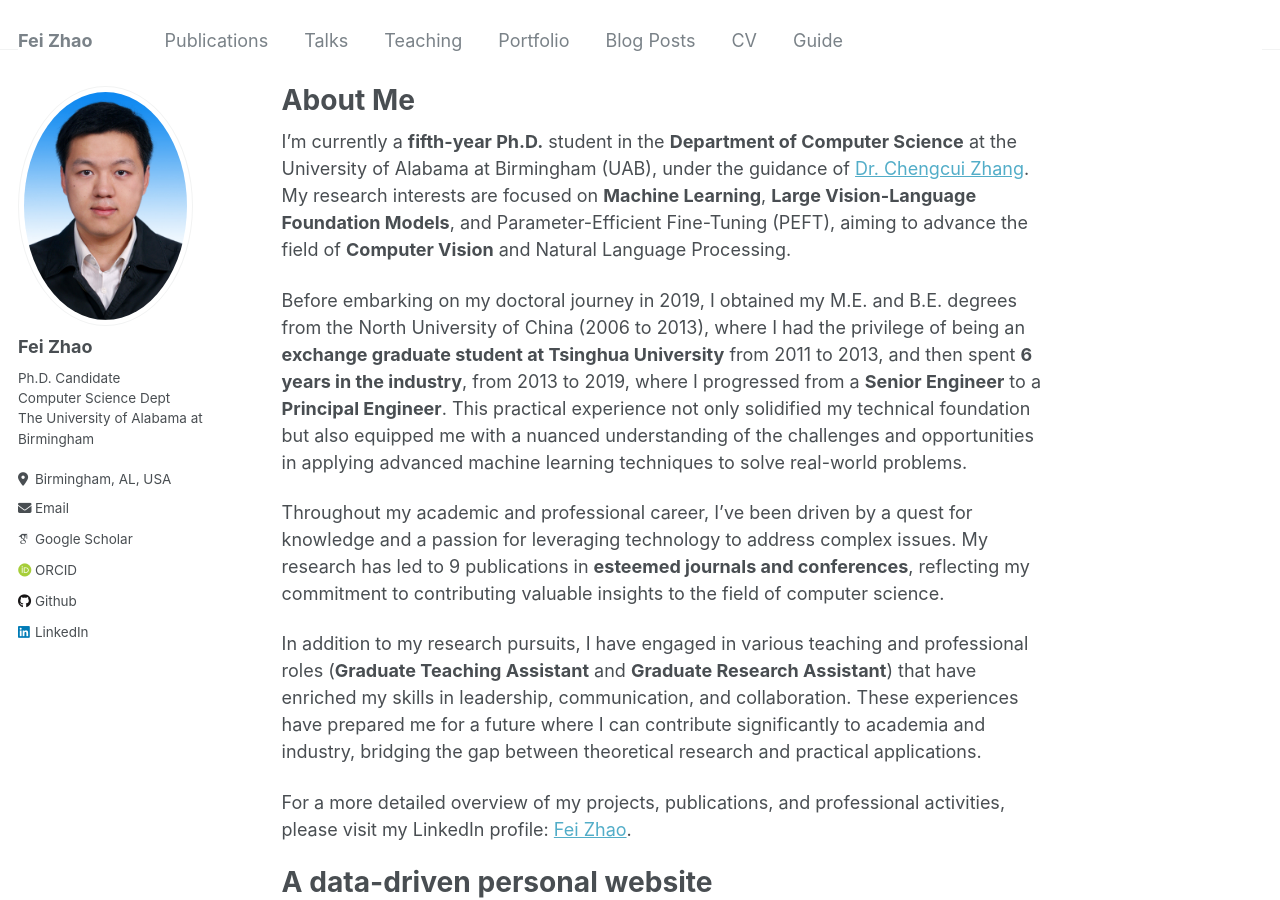
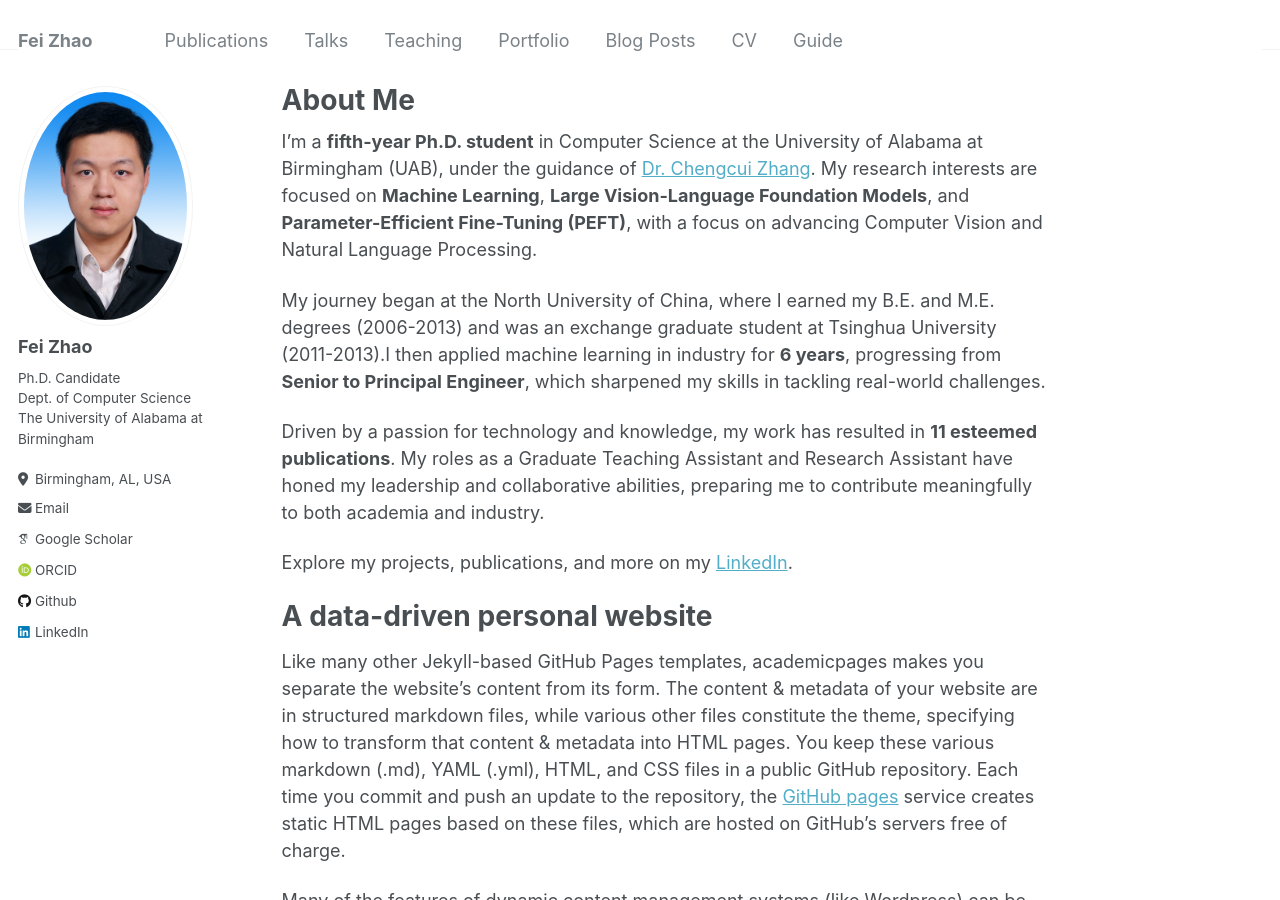
Before and after one commit to feizhao19/feizhao19.github.io, a Jekyll site: the page built from _pages/about.md, in a window 1280 px wide and 900 px high. Built offline with Jekyll 4.4.1, drawn with Linux system fonts in a browser that asks for light colours; some web fonts are replaced.

Commit message:
Updated About Me to be concise

```diff
--- a/_config.yml
+++ b/_config.yml
@@ -24,7 +24,7 @@ author:
   avatar           : "Fei_Zhao.jpg"
   name             : "Fei Zhao"
   pronouns         : # example: "she/her"
-  bio              : "Ph.D. Candidate<br>Computer Science Dept<br>The University of Alabama at Birmingham"
+  bio              : "Ph.D. Candidate<br>Dept. of Computer Science<br>The University of Alabama at Birmingham"
   location         : "Birmingham, AL, USA"
   # employer         : "The University of Alabama at Birmingham"
   uri              : # URL
--- a/_pages/about.md
+++ b/_pages/about.md
@@ -7,15 +7,13 @@ redirect_from:
   - /about.html
 ---
 
-I'm currently a **fifth-year Ph.D.** student in the **Department of Computer Science** at the University of Alabama at Birmingham (UAB), under the guidance of [Dr. Chengcui Zhang](https://sites.uab.edu/czhang02/). My research interests are focused on **Machine Learning**, **Large Vision-Language Foundation Models**, and Parameter-Efficient Fine-Tuning (PEFT), aiming to advance the field of **Computer Vision** and Natural Language Processing.
+I'm a **fifth-year Ph.D. student** in Computer Science at the University of Alabama at Birmingham (UAB), under the guidance of [Dr. Chengcui Zhang](https://sites.uab.edu/czhang02/). My research interests are focused on **Machine Learning**, **Large Vision-Language Foundation Models**, and **Parameter-Efficient Fine-Tuning (PEFT)**, with a focus on advancing Computer Vision and Natural Language Processing.
 
-Before embarking on my doctoral journey in 2019, I obtained my M.E. and B.E. degrees from the North University of China (2006 to 2013), where I had the privilege of being an **exchange graduate student at Tsinghua University** from 2011 to 2013, and then spent **6 years in the industry**, from 2013 to 2019, where I progressed from a **Senior Engineer** to a **Principal Engineer**. This practical experience not only solidified my technical foundation but also equipped me with a nuanced understanding of the challenges and opportunities in applying advanced machine learning techniques to solve real-world problems.
+My journey began at the North University of China, where I earned my B.E. and M.E. degrees (2006-2013) and was an exchange graduate student at Tsinghua University (2011-2013).I then applied machine learning in industry for **6 years**, progressing from **Senior to Principal Engineer**, which sharpened my skills in tackling real-world challenges.
 
-Throughout my academic and professional career, I've been driven by a quest for knowledge and a passion for leveraging technology to address complex issues. My research has led to 9 publications in **esteemed journals and conferences**, reflecting my commitment to contributing valuable insights to the field of computer science.
+Driven by a passion for technology and knowledge, my work has resulted in **11 esteemed publications**. My roles as a Graduate Teaching Assistant and Research Assistant have honed my leadership and collaborative abilities, preparing me to contribute meaningfully to both academia and industry.
 
-In addition to my research pursuits, I have engaged in various teaching and professional roles (**Graduate Teaching Assistant** and **Graduate Research Assistant**) that have enriched my skills in leadership, communication, and collaboration. These experiences have prepared me for a future where I can contribute significantly to academia and industry, bridging the gap between theoretical research and practical applications.
-
-For a more detailed overview of my projects, publications, and professional activities, please visit my LinkedIn profile: [Fei Zhao](https://www.linkedin.com/in/fei-zhao-6a762724a/).
+Explore my projects, publications, and more on my [LinkedIn](https://www.linkedin.com/in/fei-zhao-6a762724a/).
 
 
 
```
